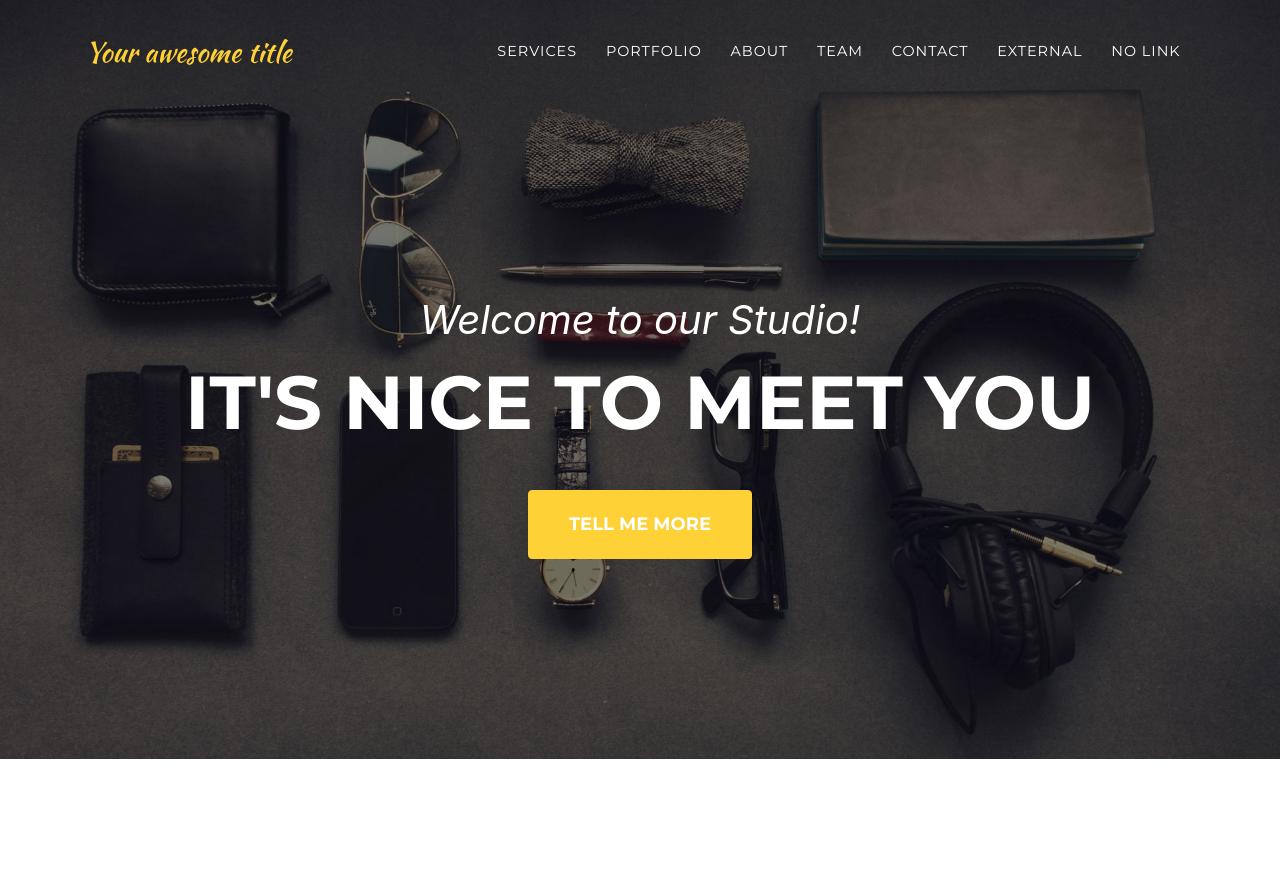
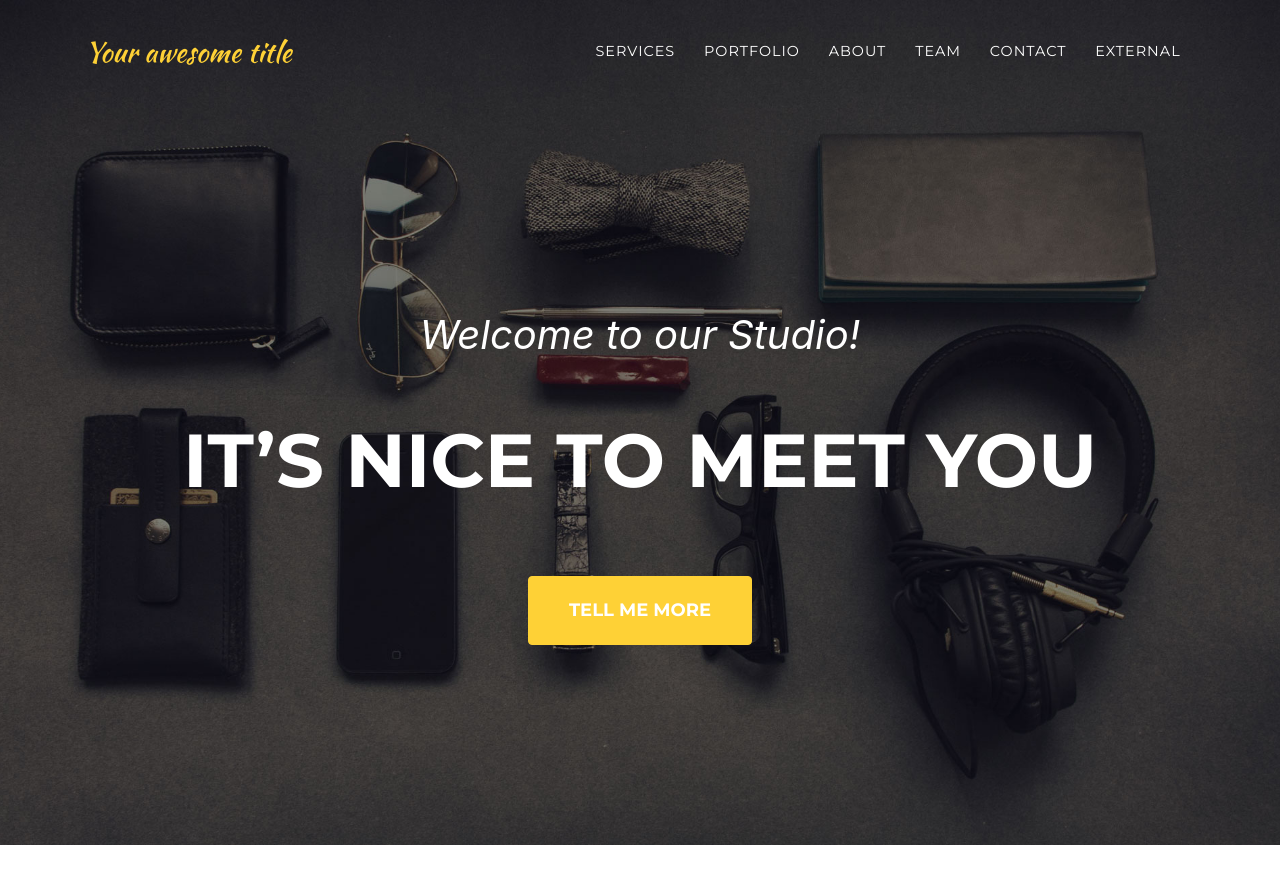
Before and after one commit to raviriley/agency-jekyll-theme, a Jekyll site: the page built from index.md, in a window 1280 px wide and 900 px high. Shown: the top 884 px of the window. Built offline with Jekyll 4.4.1, drawn with Linux system fonts in a browser that asks for light colours; some web fonts are replaced.

Commit message:
Added markdown and custom sections support

```diff
--- a/_data/navigation.yml
+++ b/_data/navigation.yml
@@ -6,7 +6,7 @@
     section: portfolio
 
   - title: "About"
-    section: about
+    section: timeline
 
   - title: "Team"
     section: team
@@ -16,5 +16,3 @@
 
   - title: "External"
     url: https://raviriley.github.io
-
-  - title: "No link"
--- a/_includes/about.html
+++ b/_includes/about.html
@@ -1,5 +1,5 @@
 <!-- About -->
-  <section class="page-section" id="about">
+  <section class="page-section" id="{{ site.data.sitetext.about.section | about }}">
     <div class="container">
       <div class="row">
         <div class="col-lg-12 text-center">
--- a/_includes/contact.html
+++ b/_includes/contact.html
@@ -1,10 +1,10 @@
 <!-- Contact -->
-  <section class="page-section" id="contact">
+  <section class="page-section" id="{{ site.data.sitetext.contact.section | contact }}">
     <div class="container">
       <div class="row">
         <div class="col-lg-12 text-center">
-          <h2 class="section-heading text-uppercase">{{ site.data.sitetext.contact.title | default: Contact Us }}</h2>
-          <h3 class="section-subheading text-muted">{{ site.data.sitetext.contact.text | default: "" }}</h3>
+          <h2 class="section-heading text-uppercase">{{ site.data.sitetext.contact.title | markdownify | default: Contact Us }}</h2>
+          <h3 class="section-subheading text-muted">{{ site.data.sitetext.contact.text | markdownify | default: "" }}</h3>
         </div>
       </div>
       <div class="row">
--- a/_includes/navheader.html
+++ b/_includes/navheader.html
@@ -36,8 +36,8 @@
   <header class="masthead">
     <div class="container">
       <div class="intro-text">
-        <div class="intro-lead-in">{{ site.data.sitetext.header.title }}</div>
-        <div class="intro-heading text-uppercase">{{ site.data.sitetext.header.text }}</div>
+        <div class="intro-lead-in">{{ site.data.sitetext.header.title | markdownify }}</div>
+        <div class="intro-heading text-uppercase">{{ site.data.sitetext.header.text | markdownify }}</div>
         <a class="btn btn-primary btn-xl text-uppercase js-scroll-trigger" href="{{ site.data.sitetext.header.buttonlink }}">{{ site.data.sitetext.header.button }}</a>
       </div>
     </div>
--- a/_includes/team.html
+++ b/_includes/team.html
@@ -1,5 +1,5 @@
 <!-- Team -->
-<section class="bg-light page-section" id="team">
+<section class="bg-light page-section" id="{{ site.data.sitetext.team.section | team }}">
 <div class="container">
   <div class="row">
 	<div class="col-lg-12 text-center">
```
Also changed, not shown: assets/img/timeline/1.jpg (added).
